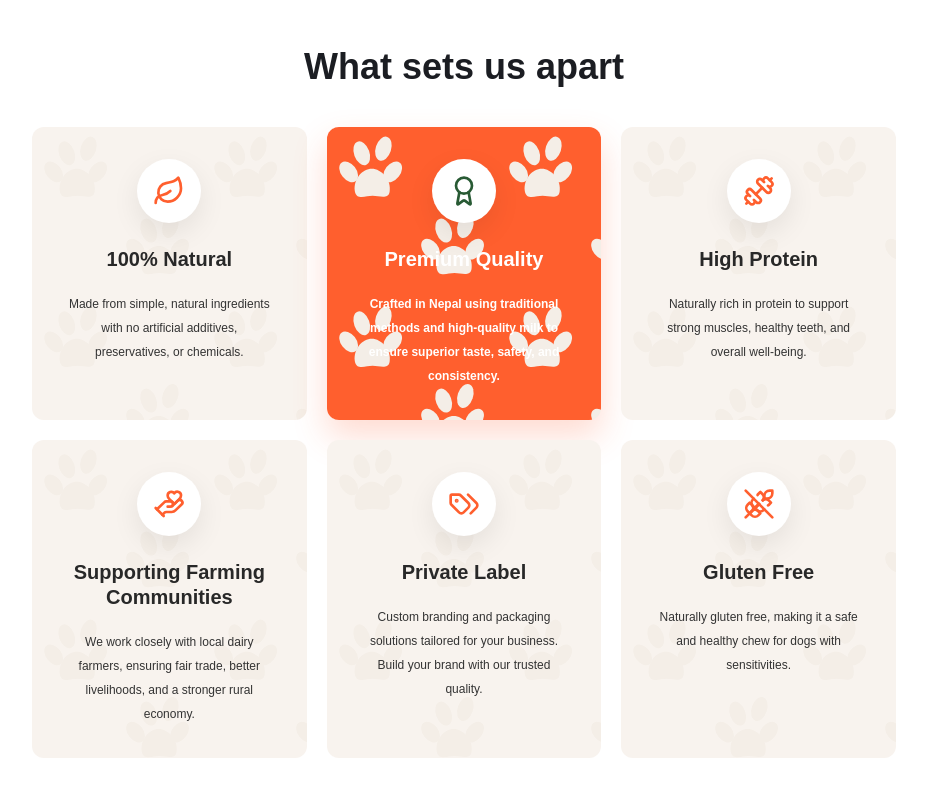
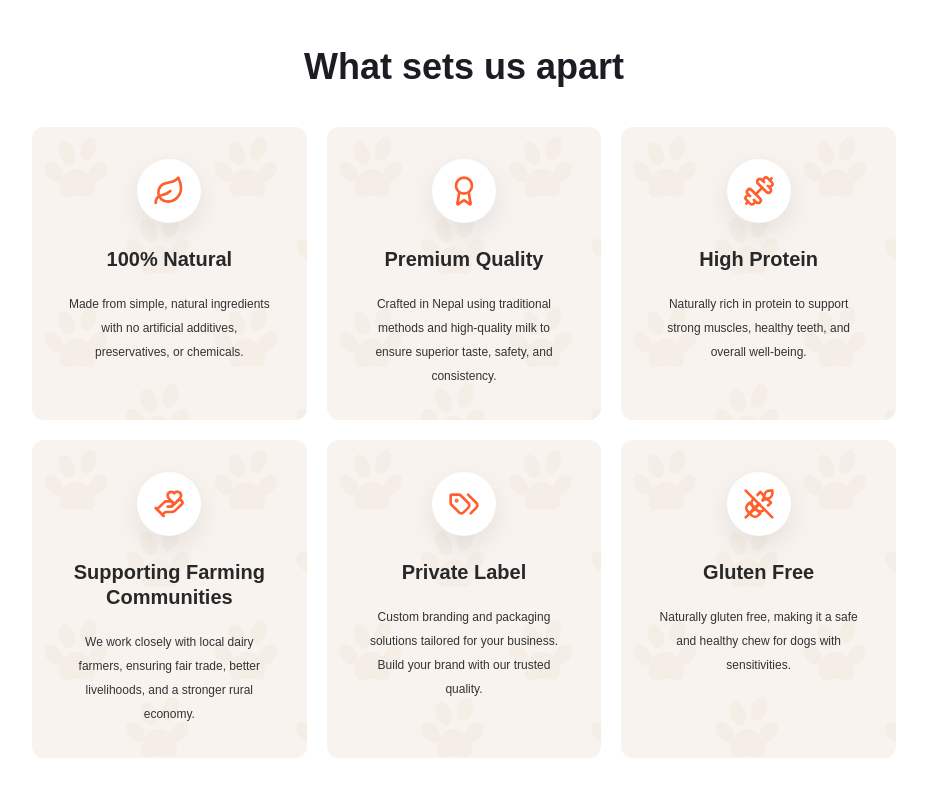
Before and after one commit to niraz20212/whitehimalyandogchew, a Next.js app: page / in a window 1280 px wide. Shown: the part 1400-2200 px from the top of the page, without its empty margins (176-1103 px from the left). Built offline with nearby package versions, Linux system fonts and the light colour scheme.

Commit message:
add instagram link to footer

```diff
--- a/app/page.tsx
+++ b/app/page.tsx
@@ -11,6 +11,7 @@ const heroImage = "https://images.unsplash.com/photo-1552053831-71594a27632d?aut
 const videoImage = "https://images.unsplash.com/photo-1588943211346-0908a1fb0b01?auto=format&fit=crop&w=1300&q=85";
 const storyImage = "https://images.unsplash.com/photo-1583337130417-3346a1be7dee?auto=format&fit=crop&w=1300&q=85";
 const bannerImage = "https://images.unsplash.com/photo-1560807707-8cc77767d783?auto=format&fit=crop&w=900&q=85";
+const instagramUrl = "https://www.instagram.com/white_himalayan?igsh=MWJsMHV4eTZuMXJzMg%3D%3D";
 const galleryImages = [
   "https://images.unsplash.com/photo-1523294587484-bae6cc870010?auto=format&fit=crop&w=900&q=80",
   "https://images.unsplash.com/photo-1589985270826-4b7bb135bc9d?auto=format&fit=crop&w=900&q=80",
@@ -129,28 +130,16 @@ export default function HomePage() {
       <section className="py-20">
         <SectionHeading title="What sets us apart" />
         <div className="container mt-10 grid max-w-4xl grid-cols-1 gap-5 sm:grid-cols-2 lg:grid-cols-3">
-          {apart.map((item, index) => (
+          {apart.map((item) => (
             <div
               key={item.title}
-              className={
-                index === 1
-                  ? "paw-bg min-h-[226px] rounded-xl bg-primary px-8 py-8 text-center text-white shadow-[0_16px_34px_rgba(255,91,46,0.22)]"
-                  : "paw-bg min-h-[226px] rounded-xl bg-[#f8f3ee] px-8 py-8 text-center text-[#282828]"
-              }
+              className="paw-bg min-h-[226px] rounded-xl bg-[#f8f3ee] px-8 py-8 text-center text-[#282828]"
             >
-              <span
-                className={
-                  index === 1
-                    ? "mx-auto flex h-16 w-16 items-center justify-center rounded-full bg-white text-[#285a34] shadow-[0_10px_28px_rgba(0,0,0,.08)]"
-                    : "mx-auto flex h-16 w-16 items-center justify-center rounded-full bg-white text-primary shadow-[0_10px_28px_rgba(0,0,0,.08)]"
-                }
-              >
+              <span className="mx-auto flex h-16 w-16 items-center justify-center rounded-full bg-white text-primary shadow-[0_10px_28px_rgba(0,0,0,.08)]">
                 <item.icon className="h-8 w-8" />
               </span>
               <h3 className="mt-6 text-xl font-black leading-tight">{item.title}</h3>
-              <p className={index === 1 ? "mt-5 text-[12px] font-semibold leading-6 text-white" : "mt-5 text-[12px] font-medium leading-6 text-[#333]"}>
-                {item.text}
-              </p>
+              <p className="mt-5 text-[12px] font-medium leading-6 text-[#333]">{item.text}</p>
             </div>
           ))}
         </div>
@@ -183,7 +172,9 @@ export default function HomePage() {
         </div>
         <div className="mt-6 text-center">
           <Button asChild size="sm" className="rounded-full px-8 text-[10px]">
-            <Link href="/process">View on Instagram</Link>
+            <Link href={instagramUrl} target="_blank" rel="noopener noreferrer">
+              View on Instagram
+            </Link>
           </Button>
         </div>
       </section>
--- a/components/footer.tsx
+++ b/components/footer.tsx
@@ -1,5 +1,7 @@
 import Link from "next/link";
 import { Facebook, Instagram, Mail, MapPin, Phone, Twitter } from "lucide-react";
+
+const instagramUrl = "https://www.instagram.com/white_himalayan?igsh=MWJsMHV4eTZuMXJzMg%3D%3D";
 
 export function Footer() {
   return (
@@ -35,7 +37,16 @@ export function Footer() {
             Premium Himalayan dog chews using centuries-old traditions and modern quality standards. We deliver natural, long-lasting nutrition that keeps tails wagging.
           </p>
           <div className="mt-5 flex gap-3">
-            {[Instagram, Facebook, Twitter, Mail].map((Icon, index) => (
+            <Link
+              href={instagramUrl}
+              target="_blank"
+              rel="noopener noreferrer"
+              aria-label="Visit White Himalayan on Instagram"
+              className="flex h-6 w-6 items-center justify-center rounded-full bg-black"
+            >
+              <Instagram className="h-3 w-3" />
+            </Link>
+            {[Facebook, Twitter, Mail].map((Icon, index) => (
               <span key={index} className="flex h-6 w-6 items-center justify-center rounded-full bg-black">
                 <Icon className="h-3 w-3" />
               </span>
--- a/components/whatsapp-button.tsx
+++ b/components/whatsapp-button.tsx
@@ -4,7 +4,9 @@ import { MessageCircle } from "lucide-react";
 export function WhatsAppButton() {
   return (
     <Link
-      href="https://wa.me/+977-9826152030?text=Hi%20White%20Himalayan%20Dog%20Chew%2C%20I%20have%20a%20question."
+      href="https://wa.me/9779826152030?text=Hi%20White%20Himalayan%20Dog%20Chew%2C%20I%20have%20a%20question."
+      target="_blank"
+      rel="noopener noreferrer"
       className="fixed bottom-5 right-5 z-40 flex h-14 w-14 items-center justify-center rounded-full bg-[#2f6f4f] text-white shadow-soft transition hover:scale-105 focus-visible:outline-none focus-visible:ring-2 focus-visible:ring-ring"
       aria-label="Contact us on WhatsApp"
     >
```
